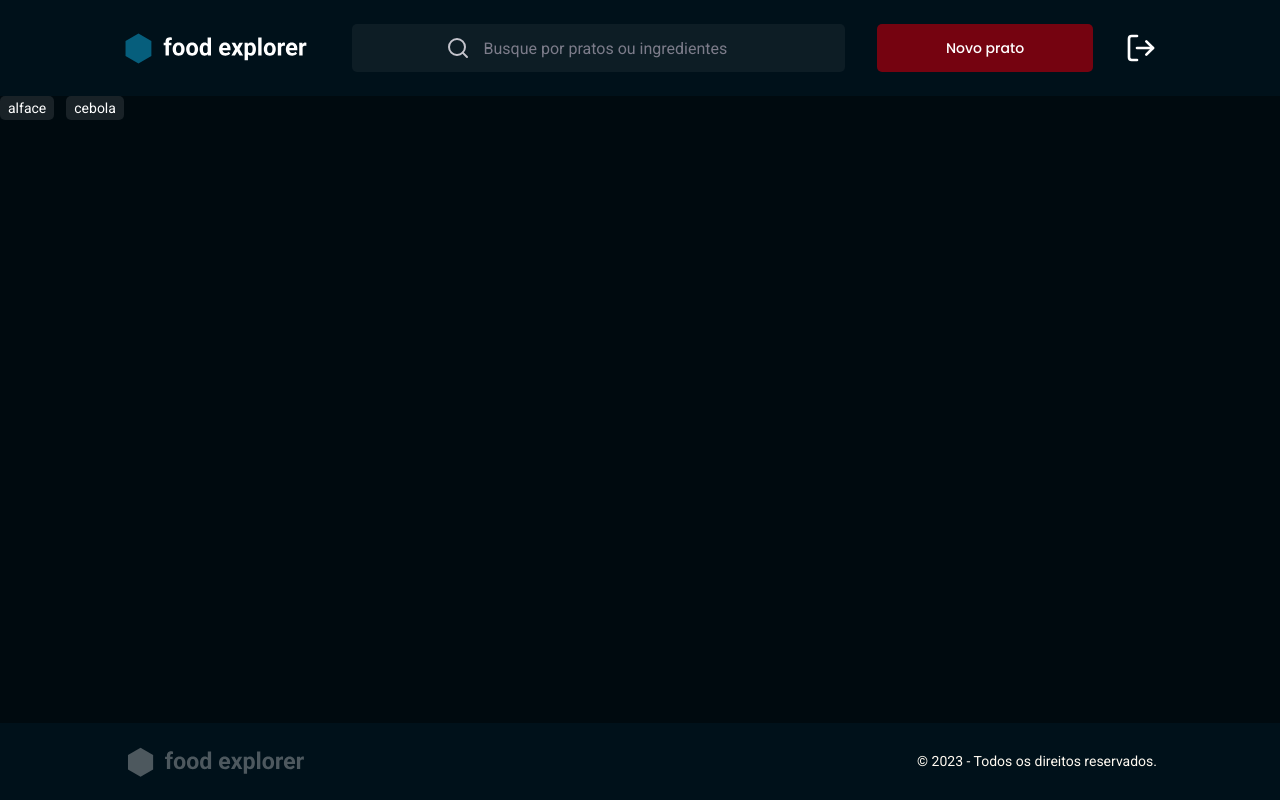
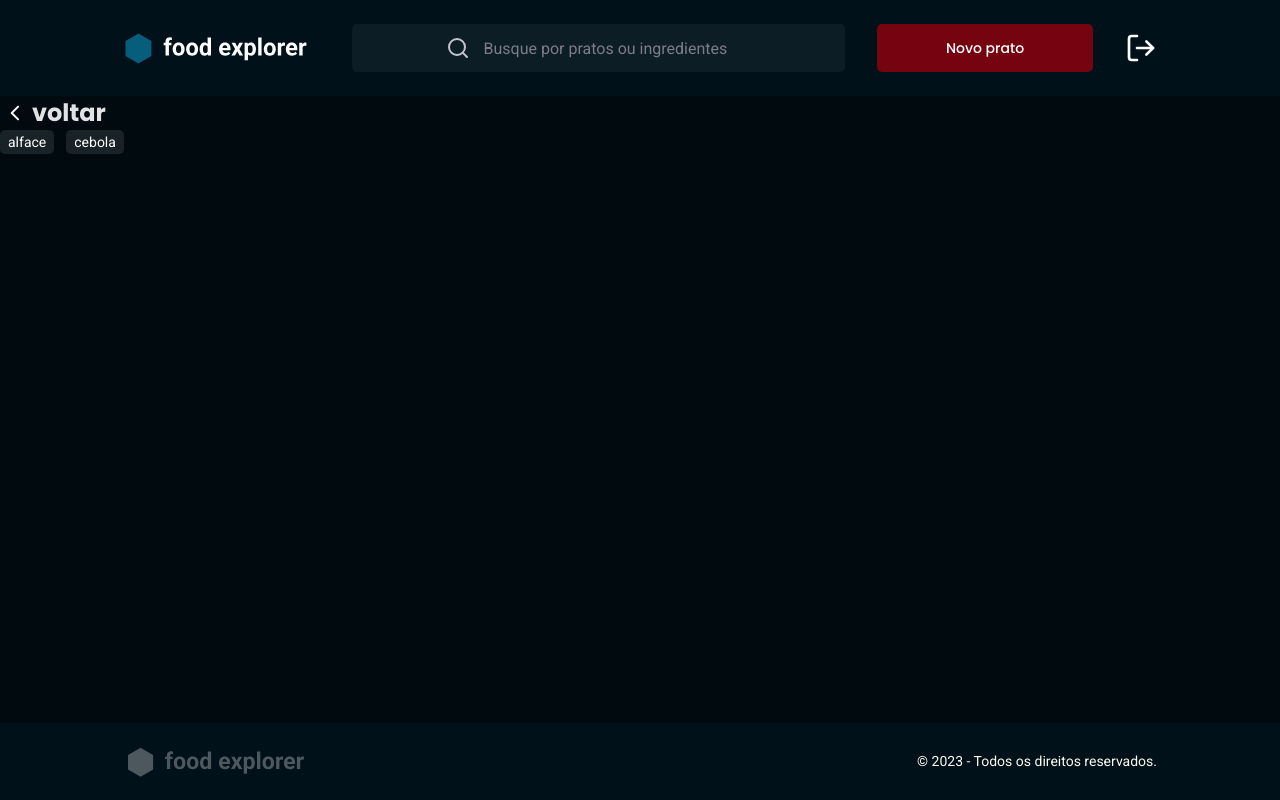
Before and after one commit to madalena-rocha/food-explorer-frontend, a React (Vite) app: page / in a window 1280 px wide. Built offline with nearby package versions, Linux system fonts and the light colour scheme.

Commit message:
:sparkles: add component ButtonText

```diff
--- a/index.html
+++ b/index.html
@@ -6,7 +6,7 @@
 
     <link rel="preconnect" href="https://fonts.googleapis.com">
     <link rel="preconnect" href="https://fonts.gstatic.com" crossorigin>
-    <link href="https://fonts.googleapis.com/css2?family=Poppins:wght@500&family=Roboto:wght@400;700&display=swap" rel="stylesheet">
+    <link href="https://fonts.googleapis.com/css2?family=Poppins:wght@500;700&family=Roboto:wght@400;700&display=swap" rel="stylesheet">
 
     <title>Food Explorer</title>
   </head>
--- /dev/null
+++ b/src/components/ButtonText/index.jsx
@@ -0,0 +1,12 @@
+import { Container } from "./styles";
+
+export function ButtonText({ children, ...rest }) {
+  return (
+    <Container
+      type="button"
+      {...rest}
+    >
+      {children}
+    </Container>
+  );
+}
--- /dev/null
+++ b/src/components/ButtonText/styles.js
@@ -0,0 +1,23 @@
+import styled from "styled-components";
+
+export const Container = styled.button`
+  background: none;
+  border: none;
+
+  font-family: "Poppins", sans-serif;
+  font-weight: 700;
+  font-size: 24px;
+  line-height: 140%;
+
+  color: ${({ theme }) => theme.COLORS.GRAY_200};
+
+  display: flex;
+  align-items: center;
+
+  > svg {
+    width: 32px;
+    height: 32px;
+
+    color: ${({ theme }) => theme.COLORS.WHITE};
+  }
+`;
--- a/src/pages/Dish/index.jsx
+++ b/src/pages/Dish/index.jsx
@@ -1,6 +1,9 @@
+import { RxCaretLeft } from "react-icons/rx";
+
 import { Container } from "./styles";
 
 import { Header } from '../../components/Header';
+import { ButtonText } from "../../components/ButtonText";
 import { Tag } from '../../components/Tag';
 import { Footer } from '../../components/Footer';
 
@@ -9,6 +12,11 @@ export function Dish() {
     <Container>
       <Header />
 
+      <ButtonText>
+        <RxCaretLeft />
+        voltar
+      </ButtonText>
+
       <Tag title="alface" />
       <Tag title="cebola" />
 
```
